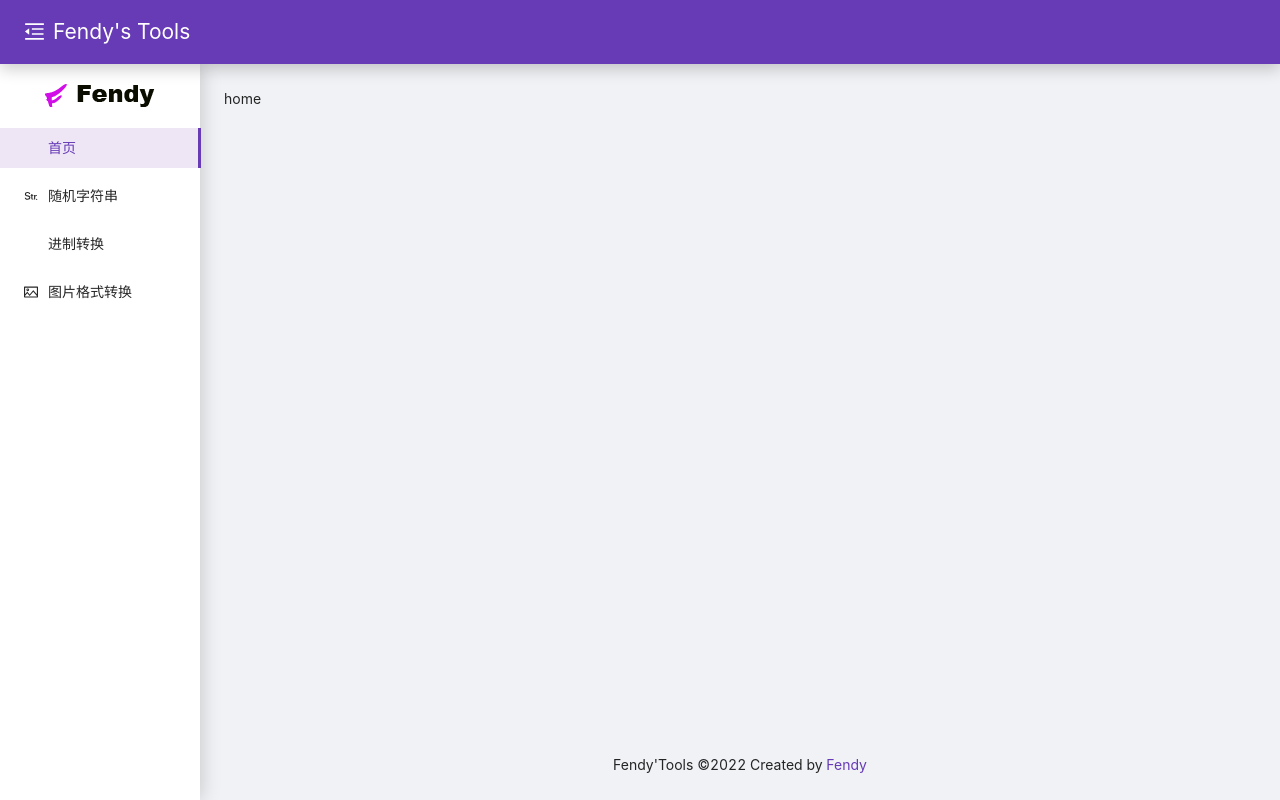
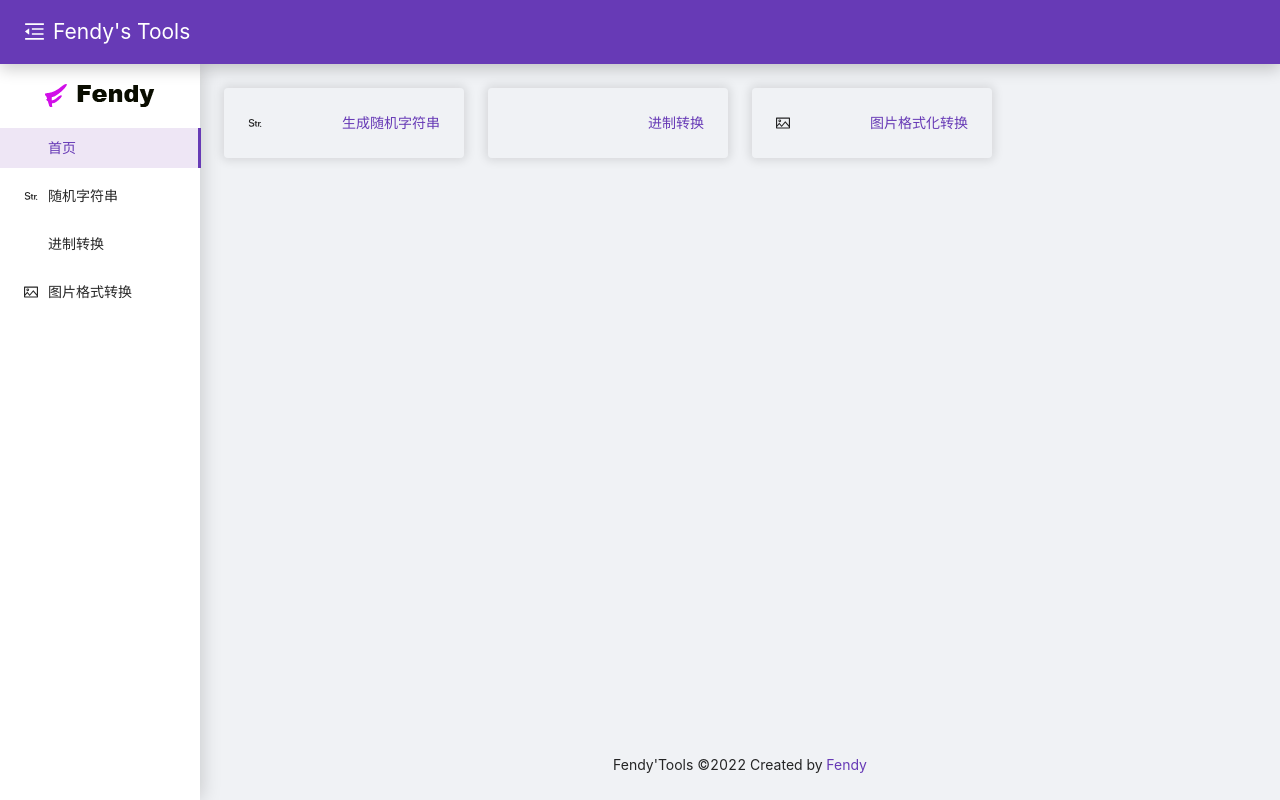
Before and after one commit to Fendy5/tool-react, a React (Create React App) app: page / in a window 1280 px wide. Built offline with nearby package versions, Linux system fonts and the light colour scheme.

Commit message:
feat: ✨home

```diff
--- a/src/pages/home/index.tsx
+++ b/src/pages/home/index.tsx
@@ -4,9 +4,49 @@
  * @Description
  */
 import React from 'react'
-import { useSetTitle } from '../../utils'
+import { useSetTitle } from 'utils'
+import { Col, Row } from 'antd'
+import { FieldStringOutlined, PictureOutlined } from '@ant-design/icons'
+import { Card, IconFont } from 'components/lib'
+import { NavLink } from 'react-router-dom'
 
 export const Home = () => {
   useSetTitle('首页')
-  return <div>home</div>
+
+  const apps = [
+    {
+      id: 1,
+      name: '生成随机字符串',
+      icon: <FieldStringOutlined twoToneColor={'#673ab6'} />,
+      url: '/random-string'
+    },
+    {
+      id: 2,
+      name: '进制转换',
+      icon: <IconFont color={'#673ab6'} type={'icon-Field-Binary'} />,
+      url: '/random-string'
+    },
+    {
+      id: 3,
+      name: '图片格式化转换',
+      icon: <PictureOutlined twoToneColor={'#673ab6'} />,
+      url: '/random-string'
+    }
+  ]
+  return (
+    <div>
+      <Row gutter={{ xs: 8, sm: 16, md: 24 }}>
+        {apps.map((i) => (
+          <Col key={i.id} xs={24} sm={24} md={12} lg={8} xl={6}>
+            <Card className={'fx-between align-center'}>
+              {i.icon}
+              <NavLink replace to={i.url}>
+                <span>{i.name}</span>
+              </NavLink>
+            </Card>
+          </Col>
+        ))}
+      </Row>
+    </div>
+  )
 }
--- a/src/styles/_common.scss
+++ b/src/styles/_common.scss
@@ -1,3 +1,11 @@
+.fx-between {
+  display: flex;
+  justify-content: space-between;
+}
+.align-center {
+  align-items: center;
+}
+
 .text-center {
   text-align: center;
 }
```
